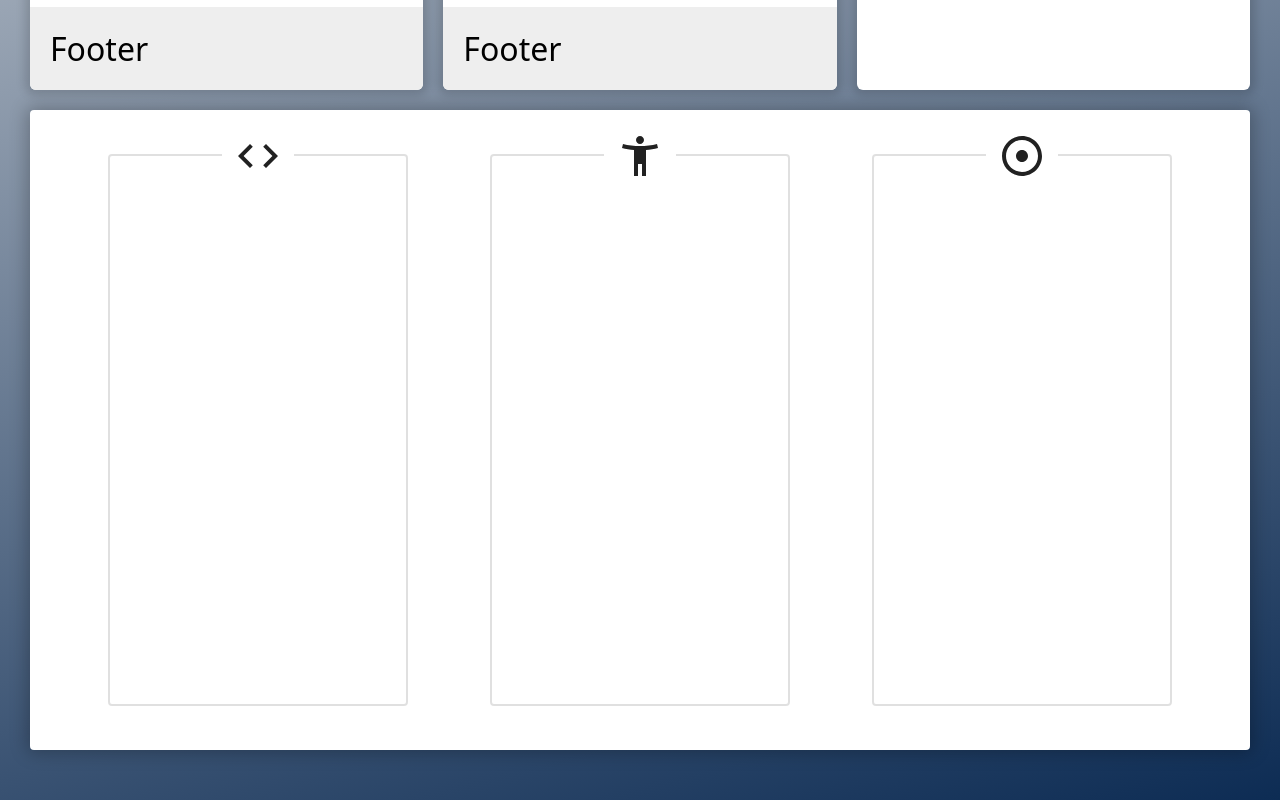
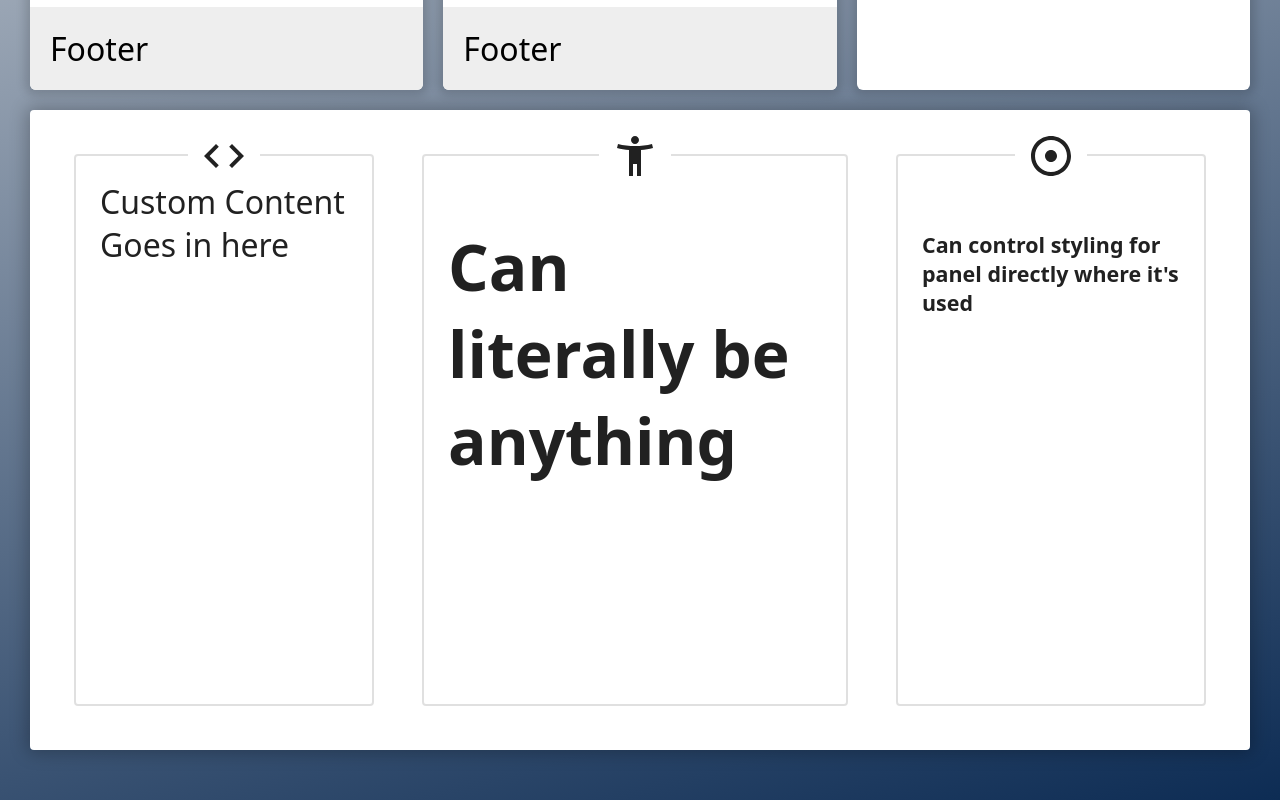
Before and after one commit to dwidjaja945/js-la, a React app: page / in a window 1280 px wide. Shown: the part 681-1481 px from the top of the page. Built offline with nearby package versions, Linux system fonts and the light colour scheme.

Commit message:
[feat] added text

```diff
--- a/src/App.tsx
+++ b/src/App.tsx
@@ -98,17 +98,23 @@ const App = (): JSX.Element => {
                 <IconPanel
                     containerClassName={css('panelContainer')}
                     className={css('panel')}
-                />
+                >
+                    Custom Content Goes in here
+                </IconPanel>
                 <IconPanel
                     icon={<AccessibilityNewIcon />}
                     containerClassName={css('panelContainer')}
                     className={css('panel')}
-                />
+                >
+                    <h1>Can literally be anything</h1>
+                </IconPanel>
                 <IconPanel
                     icon={<AdjustIcon />}
                     containerClassName={css('panelContainer')}
                     className={css('panel')}
-                />
+                >
+                    <h6>Can control styling for panel directly where it's used</h6>
+                </IconPanel>
             </div>
         </div>
     );
```
